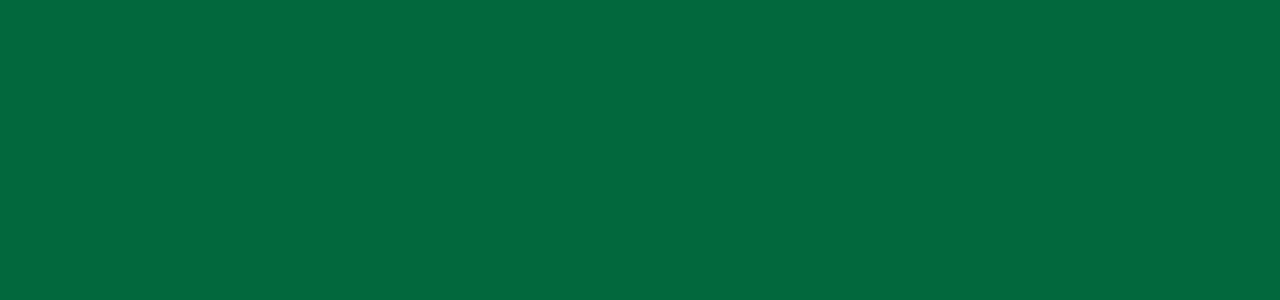
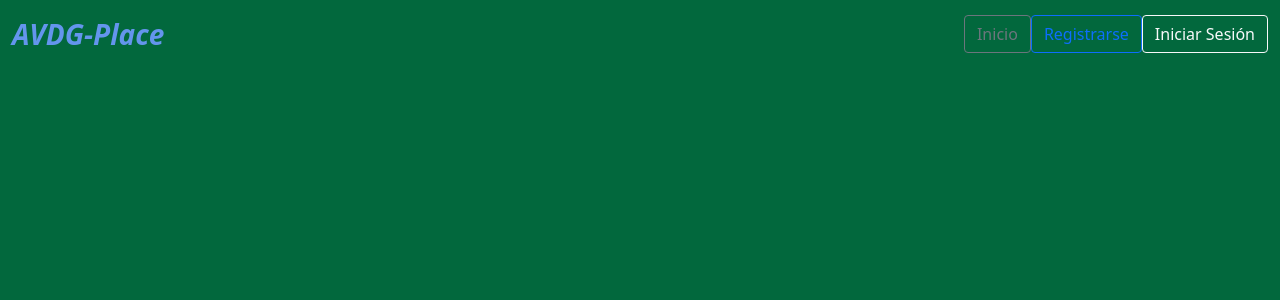
Before and after one commit to SkollFenrir/Marketplace, a React (Vite) app: page /gallery in a window 1280 px wide. Before the commit this address had no page. Shown: the top 300 px of the page. Built offline with nearby package versions, Linux system fonts and the light colour scheme.

Commit message:
Se actualiza el useContext

```diff
--- a/src/components/Navbar.jsx
+++ b/src/components/Navbar.jsx
@@ -4,7 +4,7 @@ import { Link, useNavigate, NavLink } from 'react-router-dom';
 import { useContext } from "react";
 
 export default function Navbar() {
-  const { usuario, setUsuario } = useContext(Context);
+  const { usuario, setUsuario } = useContext(AuthContext);
 	const setActive = ({ isActive }) => (isActive ? 'active' : 'undefined');
 	return (
 		<NavbarB
```
